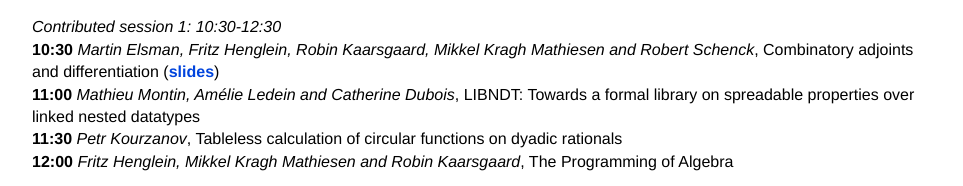
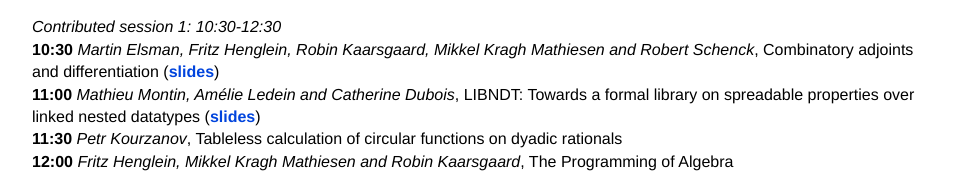
Before and after one commit to msfp-workshop/msfp-workshop.github.io, a plain HTML site: page msfp2022/index.html in a window 1280 px wide. Shown: the part 3436-3622 px from the top of the page, without its empty margins (224-1187 px from the left). Drawn offline with nearby package versions, Linux system fonts and the light colour scheme.

Commit message:
Dubois slides

```diff
--- a/msfp2022/index.html
+++ b/msfp2022/index.html
@@ -81,7 +81,7 @@ All times are <strong>UTC+2</strong> (CEST, the timezone of Munich). [corrected
   Combinatory adjoints and differentiation (<a href="henglein.pdf">slides</a>) <br>
   <strong>11:00</strong>
   <em>Mathieu Montin, Amélie Ledein and Catherine Dubois</em>,
-  LIBNDT: Towards a formal library on spreadable properties over linked nested datatypes <br>
+  LIBNDT: Towards a formal library on spreadable properties over linked nested datatypes (<a href="dubois.pdf">slides</a>) <br>
   <strong>11:30</strong>
   <em>Petr Kourzanov</em>,
   Tableless calculation of circular functions on dyadic rationals <br>
```
Also changed, not shown: 1 other file.
